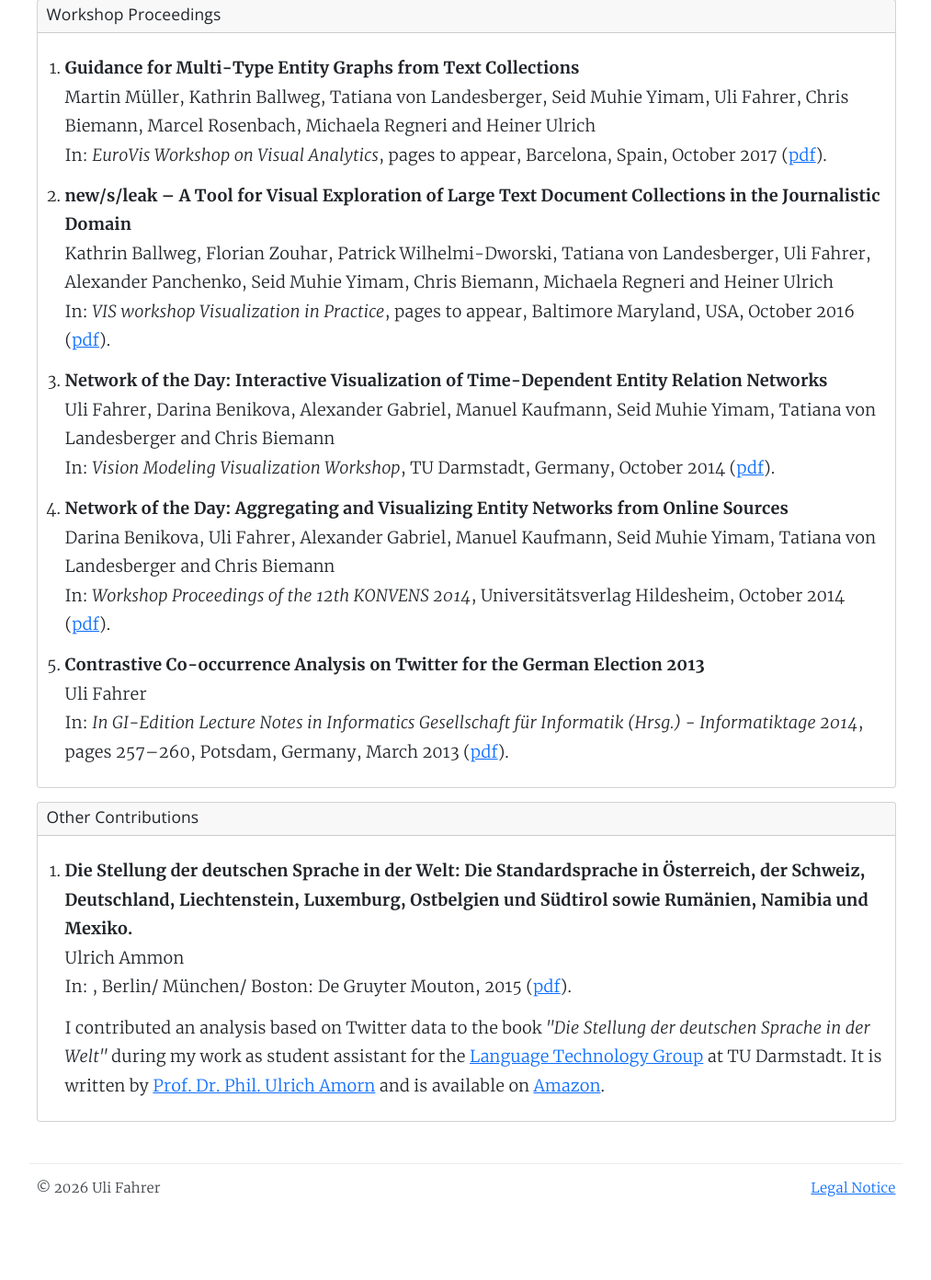
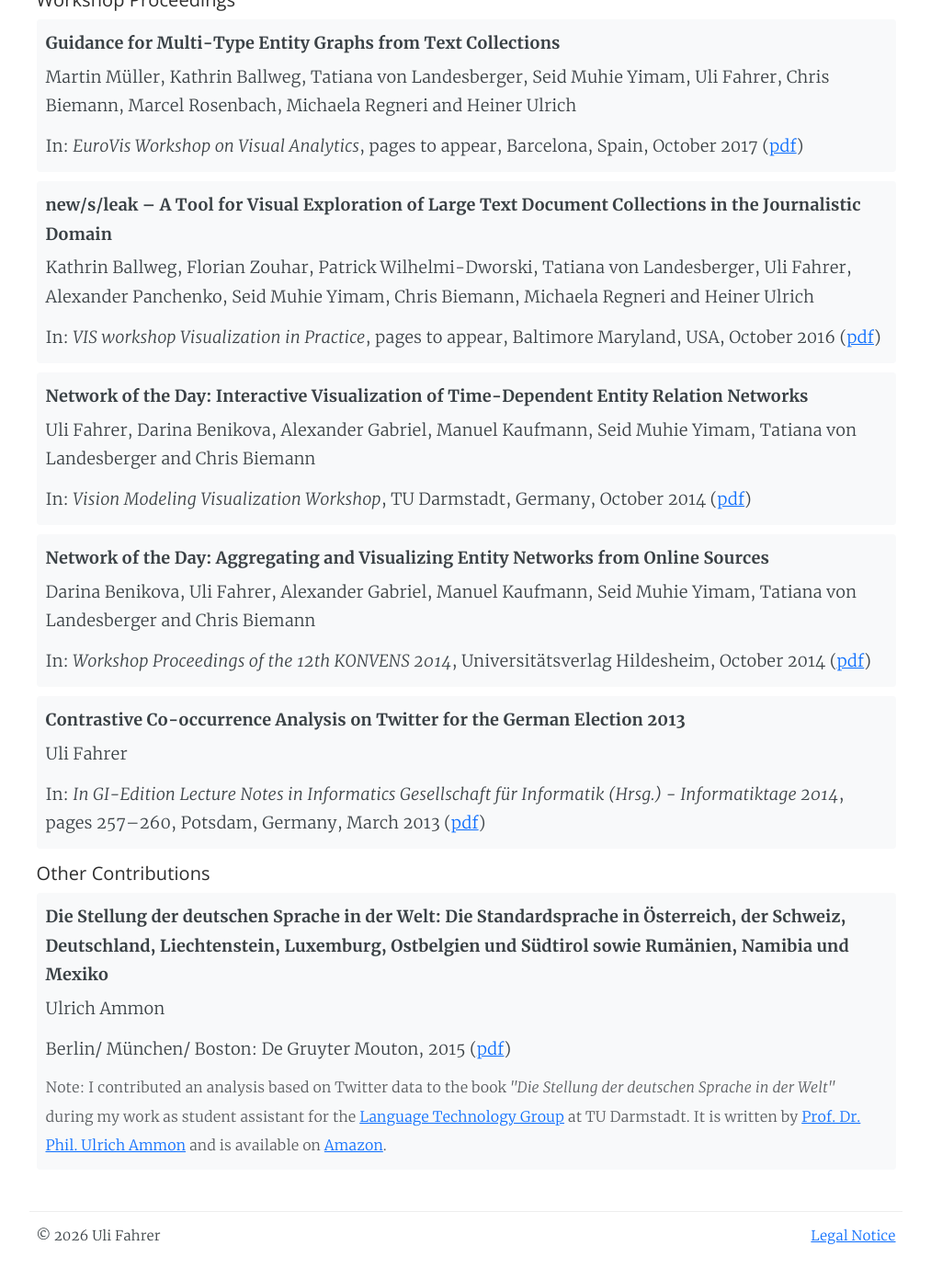
Before and after one commit to Tooa/tooa.github.io, a Jekyll site: the page built from publications/index.html, in a window 1280 px wide and 1400 px high, scrolled down 538 px. Shown: the top 1392 px of the window at 92% size, without its empty margins (133-1146 px from the left). Built offline with Jekyll 4.4.1, drawn with Linux system fonts in a browser that asks for light colours; before the commit the page ends 1886 px from its top, so only the background shows below that; some of the changed text lies outside the part shown.

Commit message:
feat(publication): rework section

```diff
--- a/_data/publications.yml
+++ b/_data/publications.yml
@@ -77,11 +77,11 @@
   type: workshop
 
 - title: >
-    Die Stellung der deutschen Sprache in der Welt: Die Standardsprache in Österreich, der Schweiz, Deutschland, Liechtenstein, Luxemburg, Ostbelgien und Südtirol  sowie Rumänien, Namibia und Mexiko.
+    Die Stellung der deutschen Sprache in der Welt: Die Standardsprache in Österreich, der Schweiz, Deutschland, Liechtenstein, Luxemburg, Ostbelgien und Südtirol  sowie Rumänien, Namibia und Mexiko
   author: Ulrich Ammon
   year: 2015
   location: "Berlin/ München/ Boston: De Gruyter Mouton"
   url: https://www.amazon.de/Die-Stellung-deutschen-Sprache-Welt/dp/3110192985/ref=sr_1_1?ie=UTF8&qid=1423745324&sr=8-1&keywords=Die+Stellung+der+deutschen+Sprache+in+der+Welt
   meta: |
-    I contributed an analysis based on Twitter data to the book <i>"Die Stellung der deutschen Sprache in der Welt"</i> during my work as student assistant for the <a href="https://www.inf.uni-hamburg.de/en/inst/ab/lt/home.html" target="_blank">Language Technology Group</a> at TU Darmstadt. It is written by <a href="http://www.ulrichammon.de/" target="_blank">Prof. Dr. Phil. Ulrich Amorn</a> and is available on <a href="http://goo.gl/2Y3eCN" target="_blank">Amazon</a>.
+    Note: I contributed an analysis based on Twitter data to the book <i>"Die Stellung der deutschen Sprache in der Welt"</i> during my work as student assistant for the <a href="https://www.inf.uni-hamburg.de/en/inst/ab/lt/home.html" target="_blank">Language Technology Group</a> at TU Darmstadt. It is written by <a href="http://www.ulrichammon.de/" target="_blank">Prof. Dr. Phil. Ulrich Ammon</a> and is available on <a href="http://goo.gl/2Y3eCN" target="_blank">Amazon</a>.
   type: book
--- a/_includes/publication-list.html
+++ b/_includes/publication-list.html
@@ -1,29 +1,31 @@
-<div class="card my-4">
-    <div class="card-header">
-        <h3 class="card-title">{{ include.headline }}</h4>
-    </div>
-    <div class="card-body">
-        <ol>
+<div class="publication-section my-4">
+    <h2 class="mb-3">{{ include.headline }}</h2>
+
     {% for publication in include.publications reversed %}
         {% if publication.type == include.type %}
-                <li>
-                    <p class="card-text">
-						<span class="fw-semibold">{{ publication.title }}</span> </br>
-                        {{ publication.author }}</br>
+        <div class="bg-light rounded p-3 mb-3">
+            <p class="mb-2 mt-0 fw-bold">{{ publication.title }}</p>
+            <p class="mb-2 mt-0">
+                {{ publication.author }}
+            </p>
+            <p class="mb-1">
+                {% if publication.booktitle %}
                 In: <em>{{ publication.booktitle }}</em>,
+                {% endif %}
                 {% if publication.pages %}
                 pages {{ publication.pages }},
                 {% endif %}
-                        {{ publication.location }}, {{ publication.month }} {{ publication.year }} (<a href="{{ publication.url }}">pdf</a>).
-                    </p>
-                    <p>
-                        {% if publication.meta %}
-                            {{ publication.meta }}
+                {{ publication.location }}, {{ publication.month }} {{ publication.year }}
+                {% if publication.url %}
+                (<a href="{{ publication.url }}">pdf</a>)
                 {% endif %}
             </p>
-                </li>
+            {% if publication.meta %}
+            <p class="text-muted mb-0 small">
+                {{ publication.meta }}
+            </p>
+            {% endif %}
+        </div>
         {% endif %}
     {% endfor %}
-        </ol>
 </div>
-</div>
--- a/projects/index.html
+++ b/projects/index.html
@@ -8,7 +8,7 @@ permalink: /projects/
   <div class="col-md-12">
     <h1>Projects</h1>
     <div class="d-flex flex-column flex-lg-row justify-content-lg-between">
-      <span class="text-muted">Some projects I worked on can be found here, for more you should check out my GitHub.</span>
+      <span class="text-muted">Some projects I worked on can be found here, for more you should check out my GitHub</span>
       <a href="https://github.com/Tooa" target="_blank" class="text-muted text-decoration-none text-nowrap"><i class="fab fa-github me-1"></i> GitHub</a>
     </div>
     <hr class="mt-4 mb-3"/>
--- a/publications/index.html
+++ b/publications/index.html
@@ -8,7 +8,7 @@ permalink: /publications/
   <div class="col-md-12">
     <h1>Publications</h1>
     <div class="d-flex flex-column flex-lg-row justify-content-lg-between">
-      <span class="text-muted">Selected publications and academic contributions. View all publications and citations on my Google Scholar profile.</span>
+      <span class="text-muted">Selected publications and academic contributions. View all publications and citations on my Google Scholar profile</span>
       <a href="https://scholar.google.com/citations?view_op=list_works&hl=en&user=hZMWg78AAAAJ" target="_blank" class="text-muted text-decoration-none text-nowrap">
         <i class="fas fa-graduation-cap me-1"></i> Google Scholar
       </a>
```
Lines whose indentation alone changed are shown as unchanged.
